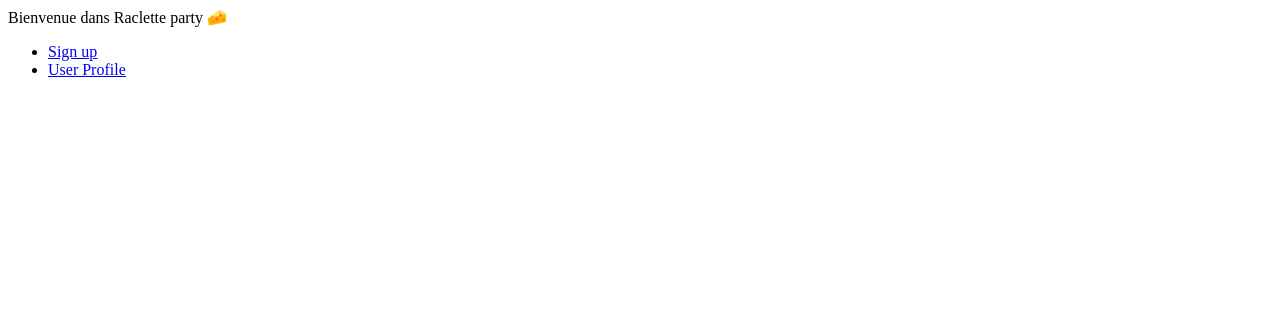
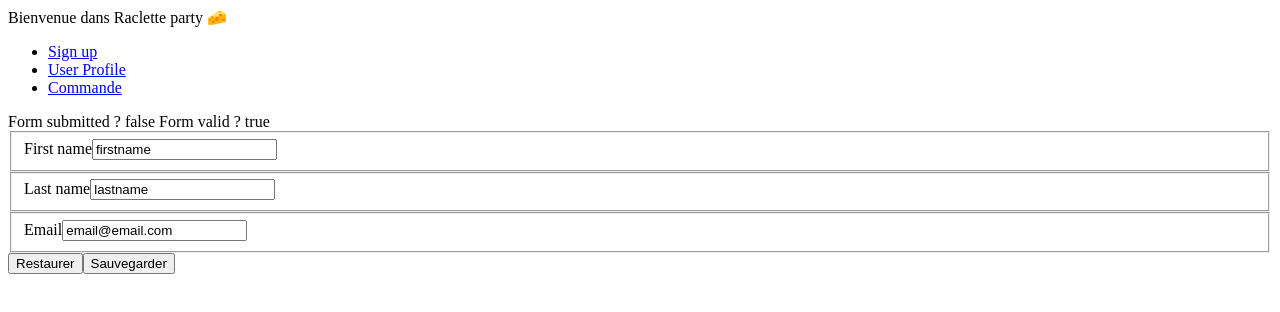
Before and after one commit to CelieRussier/angular-binding, an Angular app: page /my-form in a window 1280 px wide. Before the commit this address led to /. Shown: the top 312 px of the page. Built offline with nearby package versions, Linux system fonts and the light colour scheme.

Commit message:
templates driven forms

```diff
--- a/src/app/app.component.html
+++ b/src/app/app.component.html
@@ -7,6 +7,9 @@
     <li>
       <a [routerLink]="['/user-profile']">User Profile</a>
     </li>
+    <li>
+      <a [routerLink]="['/my-form']">Commande</a>
+    </li>
   </ul>
   <router-outlet></router-outlet>
 
--- a/src/app/app.module.ts
+++ b/src/app/app.module.ts
@@ -7,12 +7,14 @@
 import { RouterModule } from '@angular/router';
 import{ ROUTES} from './app.routes'
 import { FormsModule } from '@angular/forms';
+import { MyFormComponent } from './my-form/my-form.component';
 
 @NgModule({
   declarations: [
     AppComponent,
     UserProfileComponent,
-    SignUpComponent
+    SignUpComponent,
+    MyFormComponent
   ],
   imports: [
     BrowserModule,
--- a/src/app/app.routes.ts
+++ b/src/app/app.routes.ts
@@ -1,10 +1,12 @@
 import {Routes} from '@angular/router'
 import { UserProfileComponent } from './user-profile/user-profile.component';
 import { SignUpComponent } from './sign-up/sign-up.component';
+import { MyFormComponent } from './my-form/my-form.component';
 
 const ROUTES: Routes = [
     { path: 'user-profile', component: UserProfileComponent },
     { path: 'sign-up', component: SignUpComponent },
+    { path: 'my-form', component: MyFormComponent}
   ];
 
 export {ROUTES}
--- /dev/null
+++ b/src/app/my-form/my-form.component.html
@@ -0,0 +1,39 @@
+<form #myForm="ngForm" (ngSubmit)="myForm.valid && onSubmit()">
+    <div>
+        Form submitted ? {{myForm.submitted}}
+        Form valid ? {{myForm.valid}}
+    </div>
+    <fieldset>
+      <label for="firstname">First name</label>
+      <input id="firstname" name="firstname" type="text" [(ngModel)]="model.firstname" #firstname="ngModel" required minlength="3" maxlength="15" >
+    </fieldset>
+    <div *ngIf="firstname.errors">
+        <span *ngIf="firstname.errors?.['required']">Le titre est requis</span>
+        <span *ngIf="firstname.errors?.['minlength']">La longueur minimale doit être supérieure à 3</span>
+        <span *ngIf="firstname.errors?.['maxlength']">La longueur maximale doit être inférieure à 15</span>
+    </div>
+
+    <fieldset>
+        <label for="lastname">Last name</label>
+        <input id="lastname" name="lastname" type="text" [(ngModel)]="model.lastname" #lastname="ngModel" required minlength="3" maxlength="15" >
+    </fieldset>
+    <div *ngIf="lastname.errors">
+        <span *ngIf="lastname.errors?.['required']">Le titre est requis</span>
+        <span *ngIf="lastname.errors?.['minlength']">La longueur minimale doit être supérieure à 3</span>
+        <span *ngIf="lastname.errors?.['maxlength']">La longueur maximale doit être inférieure à 15</span>
+    </div>
+
+    <fieldset>
+        <label for="email">Email</label>
+        <input id="email" name="email" type="text" [(ngModel)]="model.email" #email="ngModel" required email >
+    </fieldset>
+    <div *ngIf="email.errors">
+        <span *ngIf="email.errors?.['required']">Le titre est requis</span>
+        <span *ngIf="email.errors?.['email']">L'email est invalide</span>
+    </div>
+
+    <button type="reset">Restaurer</button>
+    <button type="submit">Sauvegarder</button>
+
+
+</form>
--- /dev/null
+++ b/src/app/my-form/my-form.component.ts
@@ -0,0 +1,22 @@
+import { Component } from '@angular/core';
+
+export class Order {
+  constructor(
+      public firstname: string,
+      public lastname: string,
+      public email: string,
+  ) {}
+}
+
+@Component({
+  selector: 'app-my-form',
+  templateUrl: './my-form.component.html',
+  styleUrls: ['./my-form.component.css']
+})
+export class MyFormComponent {
+
+  model: Order = new Order("firstname", "lastname", "email@email.com");
+  onSubmit(): void {
+    console.log(this.model)
+  }
+}
```
Also changed, not shown: src/app/my-form/my-form.component.css (added), 1 other file (tests, documents, lock files or other folders).
